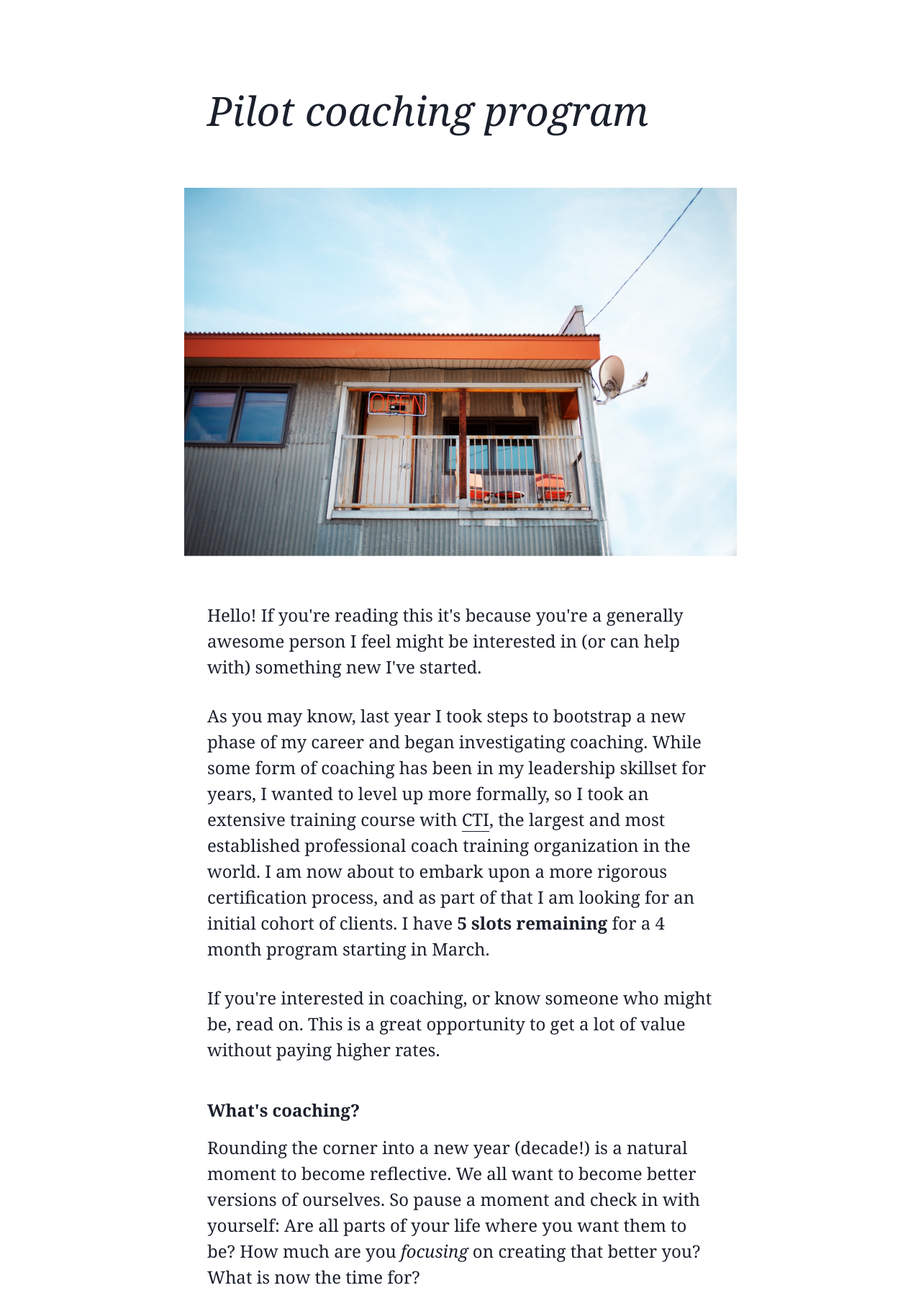
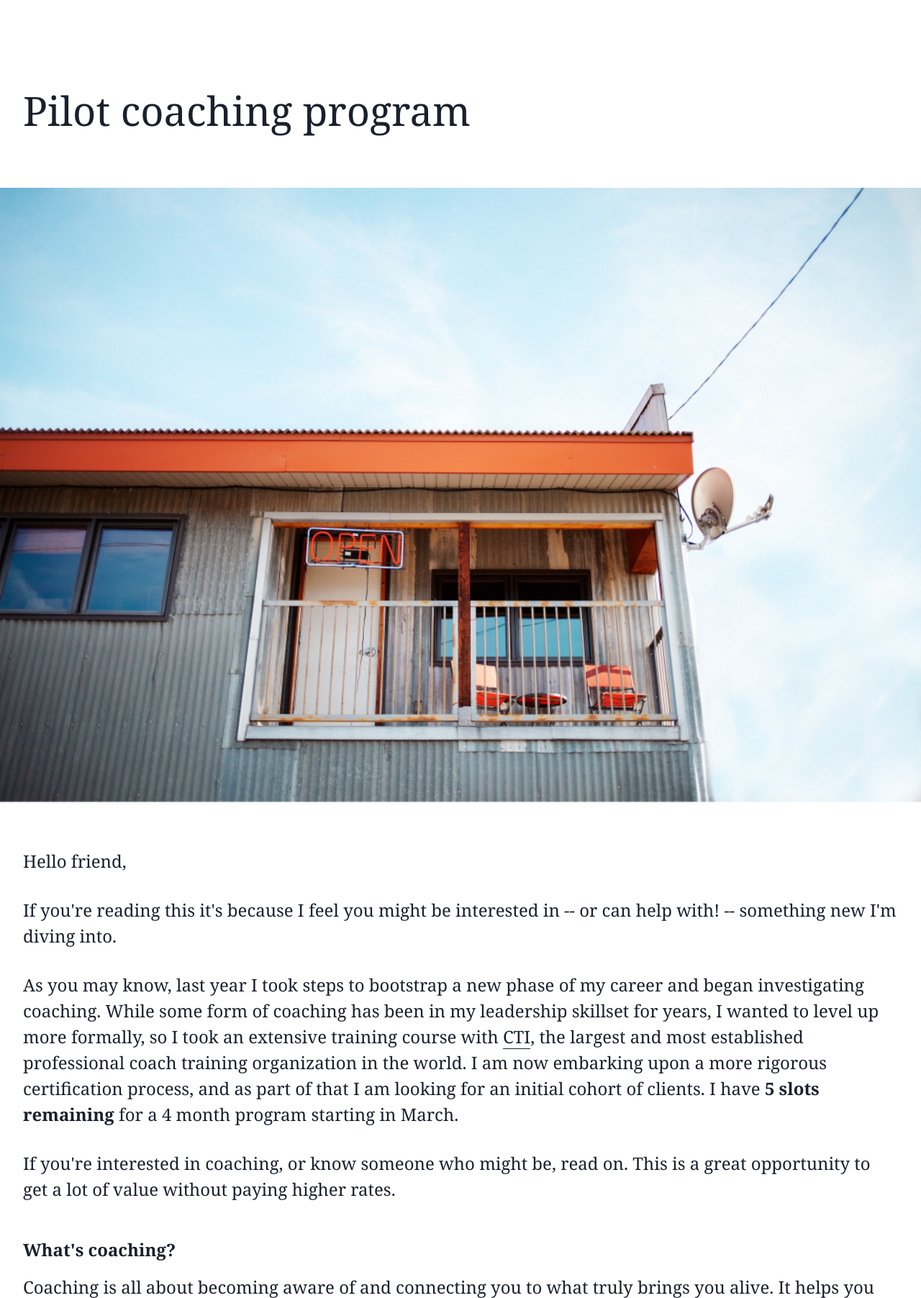
Before and after one commit to dlimeb/dieterlimeback, an Eleventy site: page site/preflight.md in a window 1280 px wide. Shown: the part 71-1875 px from the top of the page at 72% size. Built offline with nearby package versions, Linux system fonts and the light colour scheme; Eleventy itself is replaced by a stand-in of ours; files that its build step writes are made by us from their sources; a web font is replaced by a local one; what eleventy-plugin-typeset would draw is missing.

Commit message:
Misc typography and copy

```diff
--- a/resources/sass/base/_typography.scss
+++ b/resources/sass/base/_typography.scss
@@ -1,3 +1,33 @@
+@font-face {
+  font-family: 'Jost';
+  font-style: normal;
+  font-weight: 700;
+  src: url(/fonts/Jost-700-Bold.woff) format('woff');
+}
+@font-face {
+  font-family: 'P';
+  font-style: normal;
+  font-weight: 300;
+  src: url(/fonts/P-Light-Web.woff2) format('woff2');
+}
+@font-face {
+  font-family: 'P';
+  font-style: normal;
+  font-weight: 400;
+  src: url(/fonts/P-Regular-Web.woff2) format('woff2');
+}
+@font-face {
+  font-family: 'P';
+  font-style: italic;
+  font-weight: 400;
+  src: url(/fonts/P-RegularItalic-Web.woff2) format('woff2');
+}
+@font-face {
+  font-family: 'P';
+  font-style: normal;
+  font-weight: 700;
+  src: url(/fonts/P-Bold-Web.woff2) format('woff2');
+}
 
 //==========  Typography ==========//
 a {
@@ -21,14 +51,33 @@ article {
       }
     }
   }
+  h2,
+  p,
+  ul,
+  ol {
+    @apply font-serif text-xl;
+
+    @media (min-width: theme('screens.sm')) {
+      @apply text-2xl;
+    }
+  }
   h2 {
-    @apply font-serif text-2xl font-bold mt-12 mb-4;
+    @apply font-bold mt-12 mb-4;
   }
   p,
   ul,
   ol {
-    @apply font-serif text-2xl mb-8 leading-normal;
+    @apply mb-8 leading-relaxed;
   }
+  ul,
+  ol {
+    @apply ml-8;
+
+    @media (min-width: theme('screens.sm')) {
+      @apply ml-0;
+    }
+  }
+
   a {
     @apply border-b border-solid border-gray-900;
 
--- a/resources/sass/components/_all.scss
+++ b/resources/sass/components/_all.scss
@@ -4,3 +4,4 @@
 @import 'header-footer';
 @import 'buttons';
 @import 'home';
+@import 'article';
--- /dev/null
+++ b/resources/sass/components/article.scss
@@ -0,0 +1,2 @@
+
+//========== Article ==========//
--- a/site/includes/components/footer.njk
+++ b/site/includes/components/footer.njk
@@ -1,4 +1,4 @@
-<footer id="footer" class="container max-w-3xl mb-32 mx-auto" role="contentinfo">
+<footer id="footer" class="container max-w-4xl mb-32 mx-auto" role="contentinfo">
 
   <div class="border-t border-solid border-gray-600 p-8 pt-12 mb-6">
     <p class="font-serif text-2xl italic leading-tight mb-6">Join my sporadic newsletter where I deliberate on growth, discovery, creativity, and building a life you can be pumped about.</p>
--- a/site/includes/components/header.njk
+++ b/site/includes/components/header.njk
@@ -1,4 +1,4 @@
-<header id="header" class="container flex flex-row justify-between items-center max-w-3xl py-6 px-8 md:px-8 mx-auto mb-16 md:mb-32" role="banner">
+<header id="header" class="container flex flex-row justify-between items-center max-w-4xl py-6 px-8 md:px-8 mx-auto mb-16 md:mb-32" role="banner">
 	{% include "components/logo.njk" %}
 	{# {% include 'components/nav.njk' %} #}
 </header>
--- a/site/includes/layouts/article.njk
+++ b/site/includes/layouts/article.njk
@@ -7,7 +7,7 @@ layout: full
 
   {# title #}
   {% if title %}
-    <h1 class="font-serif italic text-5xl leading-none px-4 md:px-8">{{ title }}</h1>
+    <h1 class="font-serif font-light text-5xl md:text-6xl leading-none px-4 md:px-8">{{ title }}</h1>
   {% endif %}
 
   {# featured image #}
--- a/site/includes/layouts/base.njk
+++ b/site/includes/layouts/base.njk
@@ -1,6 +1,6 @@
 <!doctype html>
 {# <html lang="en" class="min-h-full antialiased"> #}
-<html lang="en" class="min-h-full">
+<html lang="en" class="min-h-full ">
 <head>
   <meta charset="utf-8">
   <meta name="viewport" content="width=device-width, initial-scale=1.0">
@@ -12,9 +12,6 @@
   {% if page.fileSlug === "preflight" %}
     <meta name="robots" content="noindex,follow" />
   {% endif %}
-
-  <link rel="stylesheet" href="https://use.typekit.net/lii7tdy.css">
-  <link rel="stylesheet" href="https://indestructibletype.com/fonts/Jost.css">
 
   {# include main.css if in development mode #}
   {% if helpers.environment == "development" %}
--- a/site/includes/layouts/full.njk
+++ b/site/includes/layouts/full.njk
@@ -6,7 +6,7 @@ layout: base
 
 {% include "components/header.njk" %}
 
-<main id="main" class="flex flex-1 flex-col mx-auto max-w-3xl">
+<main id="main" class="flex flex-1 flex-col mx-auto max-w-4xl">
   <div class="mb-12">
     {{ content | safe }}
   </div>
--- a/site/preflight.md
+++ b/site/preflight.md
@@ -5,22 +5,26 @@ title: Pilot coaching program
 featured_image: /images/site/open.jpg
 image_caption: Photo by Dylan Gillis on Unsplash
 image_alt: Image of a building with an 'Open' sign
+page_highlight: '#eee'
 ---
 
-Hello! If you're reading this it's because you're a generally awesome person I feel might be interested in (or can help with) something new I've started.
+Hello friend,
 
-As you may know, last year I took steps to bootstrap a new phase of my career and began investigating coaching. While some form of coaching has been in my leadership skillset for years, I wanted to level up more formally, so I took an extensive training course with [CTI](https://coactive.com/), the largest and most established professional coach training organization in the world.  I am now about to embark upon a more rigorous certification process, and as part of that I am looking for an initial cohort of clients. I have **5 slots remaining** for a 4 month program starting in March.
+If you're reading this it's because I feel you might be interested in -- or can help with! -- something new I'm diving into.
+
+As you may know, last year I took steps to bootstrap a new phase of my career and began investigating coaching. While some form of coaching has been in my leadership skillset for years, I wanted to level up more formally, so I took an extensive training course with [CTI](https://coactive.com/), the largest and most established professional coach training organization in the world.  I am now embarking upon a more rigorous certification process, and as part of that I am looking for an initial cohort of clients. I have **5 slots remaining** for a 4 month program starting in March.
 
 If you're interested in coaching, or know someone who might be, read on. This is a great opportunity to get a lot of value without paying higher rates.
 
 
 ## What's coaching?
 
-Rounding the corner into a new year (decade!) is a natural moment to become reflective. We all want to become better versions of ourselves. So pause a moment and check in with yourself: Are all parts of your life where you want them to be? How much are you _focusing_ on creating that better you? What is now the time for?
-
 Coaching is all about becoming aware of and connecting you to what truly brings you alive. It helps you discover and align to your values, understand how to make powerful choices, and take deliberate action. It's a holistic and often powerfully transformative process that can open you to new insights and possibilities.
 
 Coaching is for anyone and any aspect of life. It can move you forward if you're feeling frustrated or stuck, or help you progress from good to great in areas you're doing well. If you have a career opportunity or role transition to navigate, a complicated relationship to untangle, new health and wellness goals to hit, or want to learn how to stay present and grounded despite life's ups and downs, coaching is for you.
+
+We all want to become better versions of ourselves. So pause a moment and check in with yourself: Are all parts of your life where you want them to be? How much are you _focusing_ on creating that better you? What is now the time for?
+
 
 
 ## The program
@@ -29,7 +33,7 @@ Coaching is best perceived as a process. While many people start creating new aw
 
 The program I'm offering will run for approximately 4 months, can be held in person or via phone/video call, and includes:
 
-- 10 individual sessions biweekly (~1hr each)
+- 10 individual sessions biweekly (~1 hour each)
 - Personalized coaching tailored to your needs, context, and goals
 - Recordings or notes of each session for follow-up review
 - Resources and reference material
@@ -52,7 +56,4 @@ Ready to invest in yourself and start living your true potential? Contact me to
   <a href="/contact/" class="font-sans text-base font-bold tracking-wider text-white uppercase hover:text-white bg-oof hover:bg-ooflight border-0 px-12 py-5 inline-block w-full md:w-auto">Get started</a>
 </p>
 
-If you know someone else you feel would be interested in coaching, I would greatly appreciate connecting with them. Please feel free to pass this page along.
-
-Warm wishes, <br>
-Dieter
+If you know someone else you feel would be interested in coaching, I would love to connect with them. Please feel free to pass this page along.
```
Also changed, not shown: site/contact.njk (+6 -4 lines), tailwind.config.js (+4 -3 lines), css/main.css, fonts/Jost-700-Bold.woff (added), fonts/P-Bold-Web.woff2 (added), fonts/P-Light-Web.woff2 (added), fonts/P-LightItalic-Web.woff2 (added), fonts/P-Regular-Web.woff2 (added), fonts/P-RegularItalic-Web.woff2 (added).
